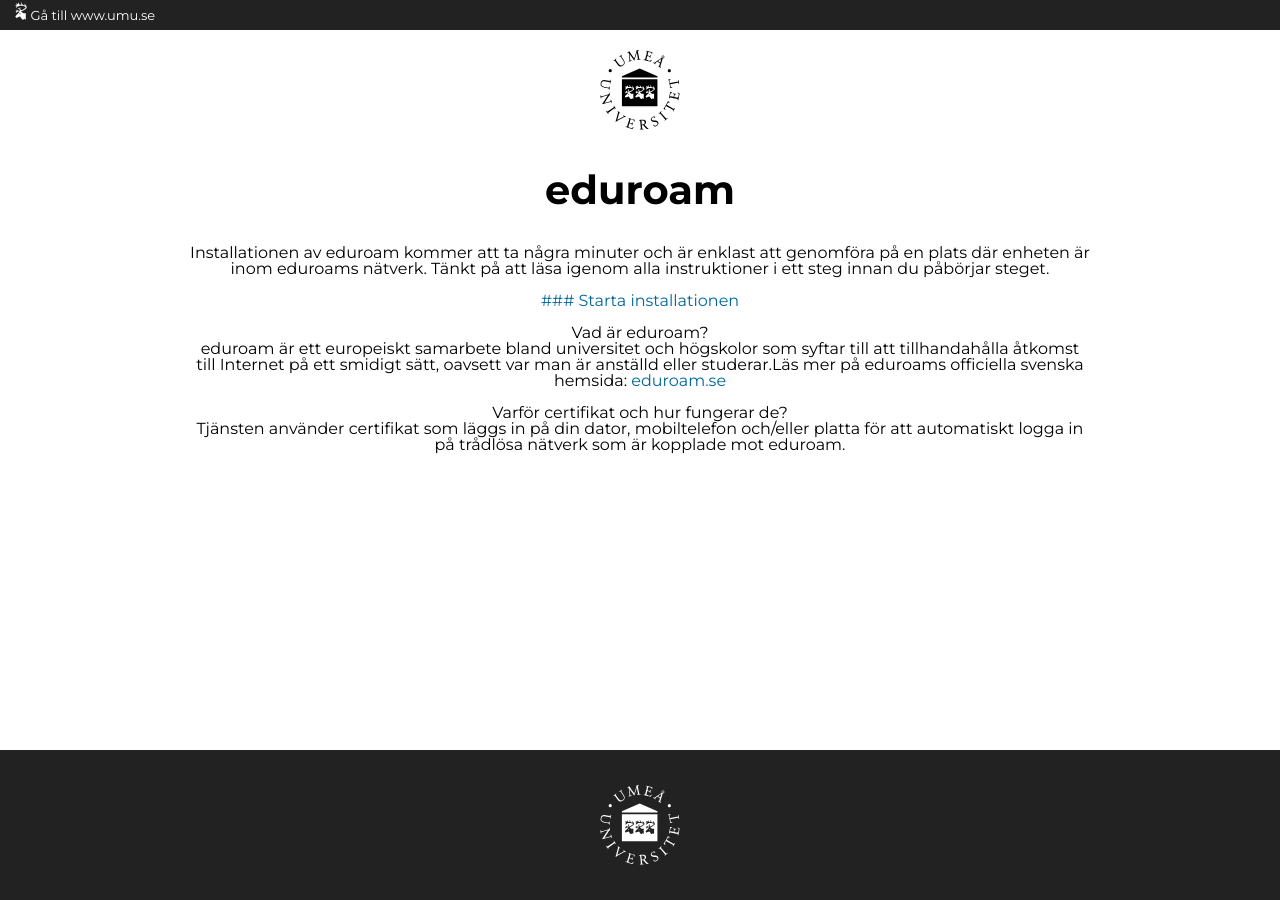
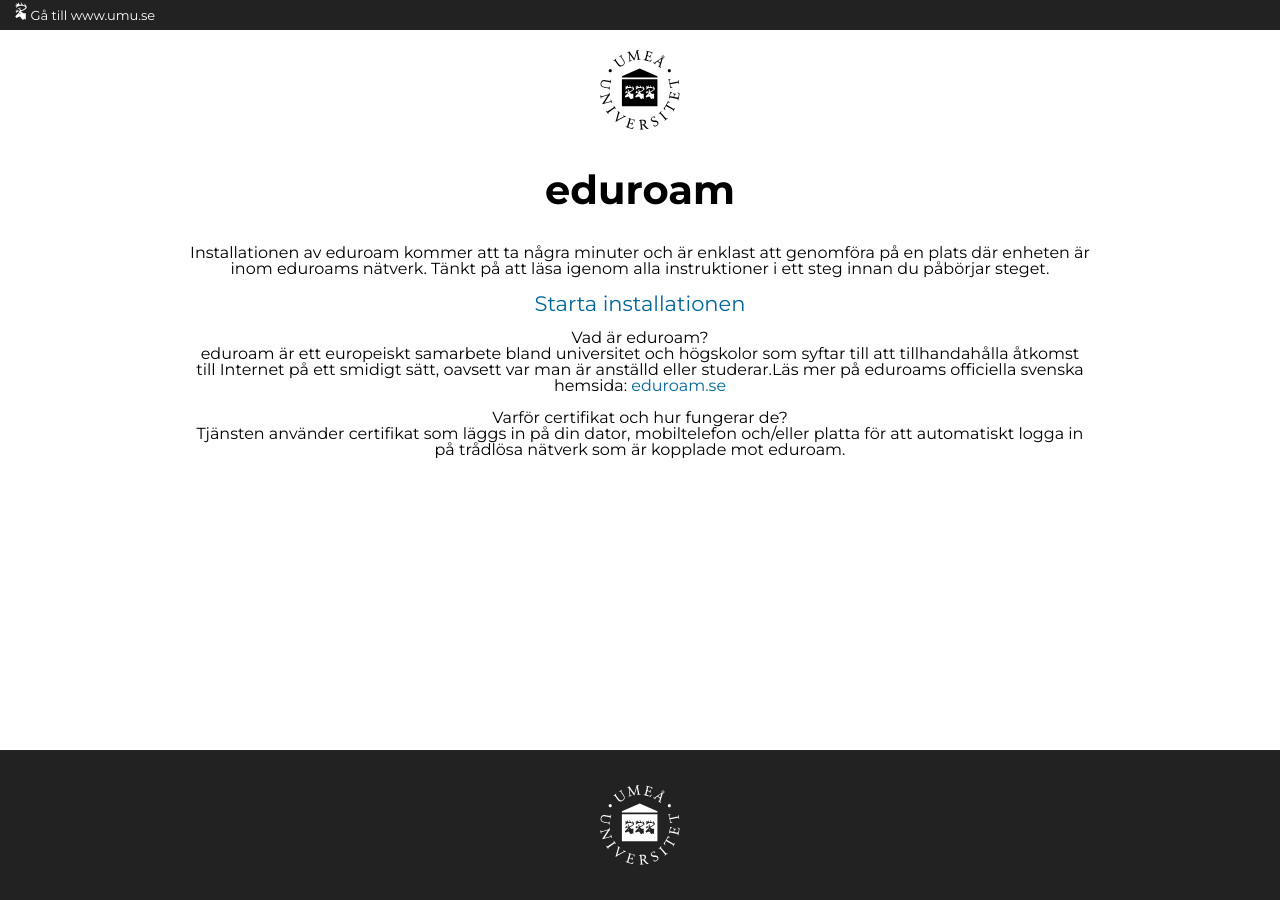
Before and after one commit to f95johansson/eduroam-design, a Jekyll site: the page built from index.md, in a window 1280 px wide. Built offline with Jekyll 4.4.1, drawn with Linux system fonts in a browser that asks for light colours.

```diff
--- a/index.md
+++ b/index.md
@@ -9,7 +9,7 @@ Installationen av eduroam kommer att ta några minuter och är enklast att genom
 
 <br>
 
-[### Starta installationen](./macos)
+### [Starta installationen](./macos)
 {: class="center"}
 
 <br>
```
